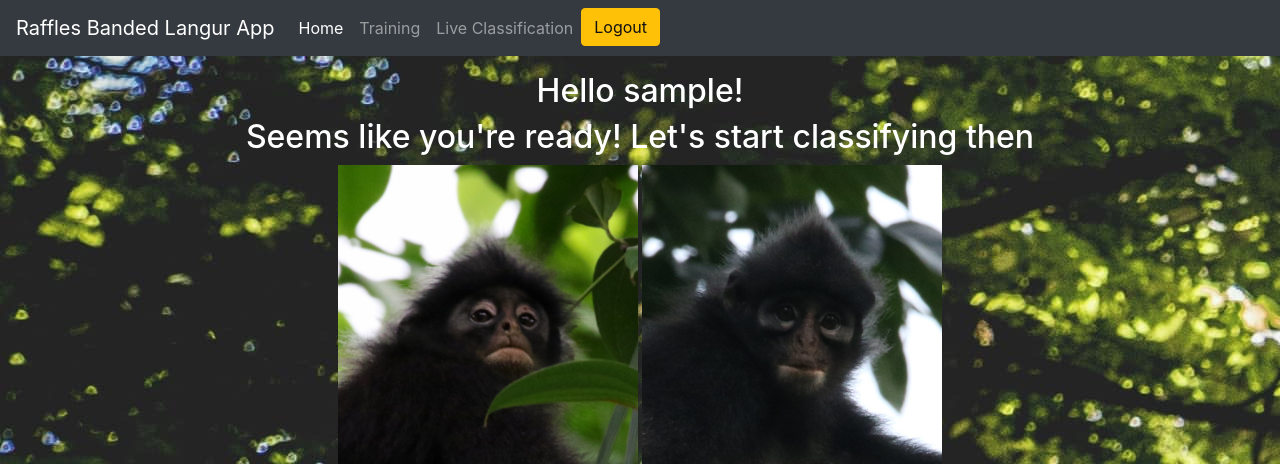
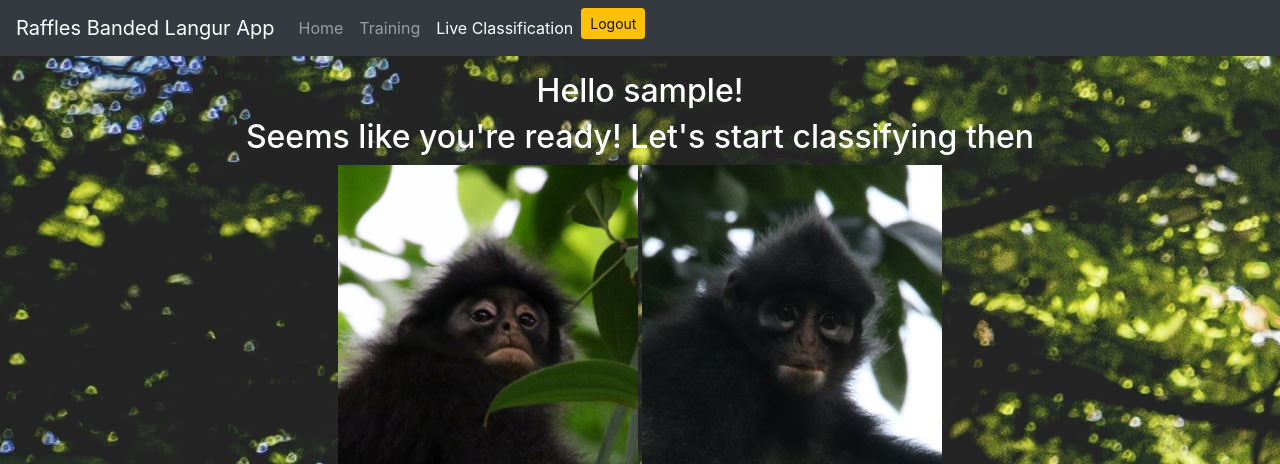
Before and after one commit to cloudhary/rblwgc, a Flask app: page /classify in a window 1280 px wide. Shown: the top 464 px of the page. Run offline with Flask 2, Linux system fonts and the light colour scheme; the visitor is signed in with stand-in values (Sample User, id 1); some libraries are stand-ins or nearby versions.

Commit message:
optimize button size added active style

```diff
--- a/templates/layout.html
+++ b/templates/layout.html
@@ -29,22 +29,22 @@
 
                     <div class="collapse navbar-collapse" id="navbarsExampleDefault">
                       <ul class="navbar-nav mr-auto">
-                        <li class="nav-item active">
-                          <a class="nav-link" href="/">Home <span class="sr-only">(current)</span></a>
+                        <li class="nav-item {% if request.path == '/login' %}active{% endif %}">
+                          <a class="nav-link" href="/">Home</a>
                         </li>
                         {% if session['logged_in'] == True %}
-                        <li class="nav-item">
+                        <li class="nav-item {% if request.path == '/training' %}active{% endif %}">
                                 <a class="nav-link" href="/training">Training</a>
                         </li>
-                        <li class="nav-item">
+                        <li class="nav-item {% if request.path == '/classify' %}active{% endif %}">
                                 <a class="nav-link" href="/classify">Live Classification</a>
                         </li>
-                        <li class="nav-item">
-                            <a href="{{ url_for('logout') }}"> <input type="button" class="btn btn-warning" value="Logout"> </a>
+                        <li class="nav-item {% if request.path == '/logout' %}active{% endif %}">
+                            <a href="{{ url_for('logout') }}"> <input type="button" class="btn btn-warning btn-sm" value="Logout"> </a>
                         </li>
                         {% else %}
                         <li class="nav-item">
-                                <a href="/signup"> <input type="button" class="btn btn-success" value="Sign up!"> </a>
+                                <a href="/signup"> <input type="button" class="btn btn-success btn-sm" value="Sign up!"> </a>
                         </li>
                         {% endif %}
                     </div>
```
